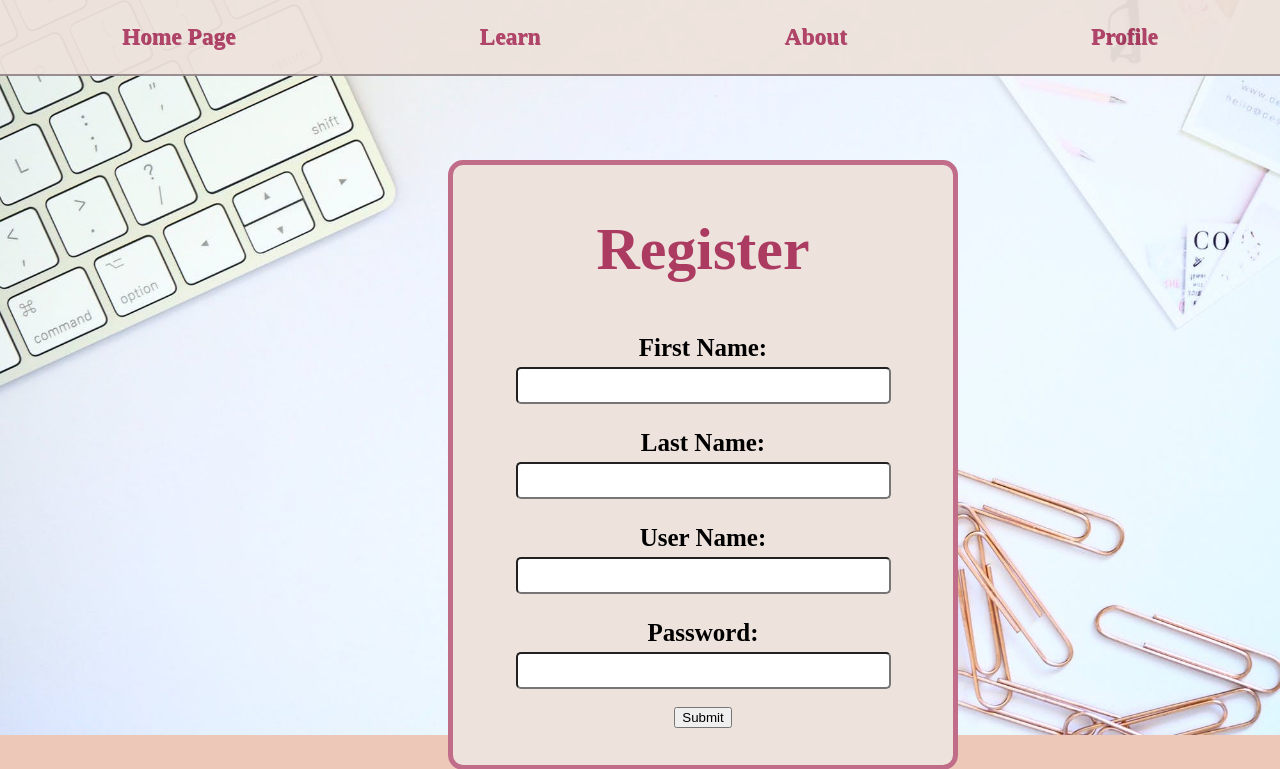
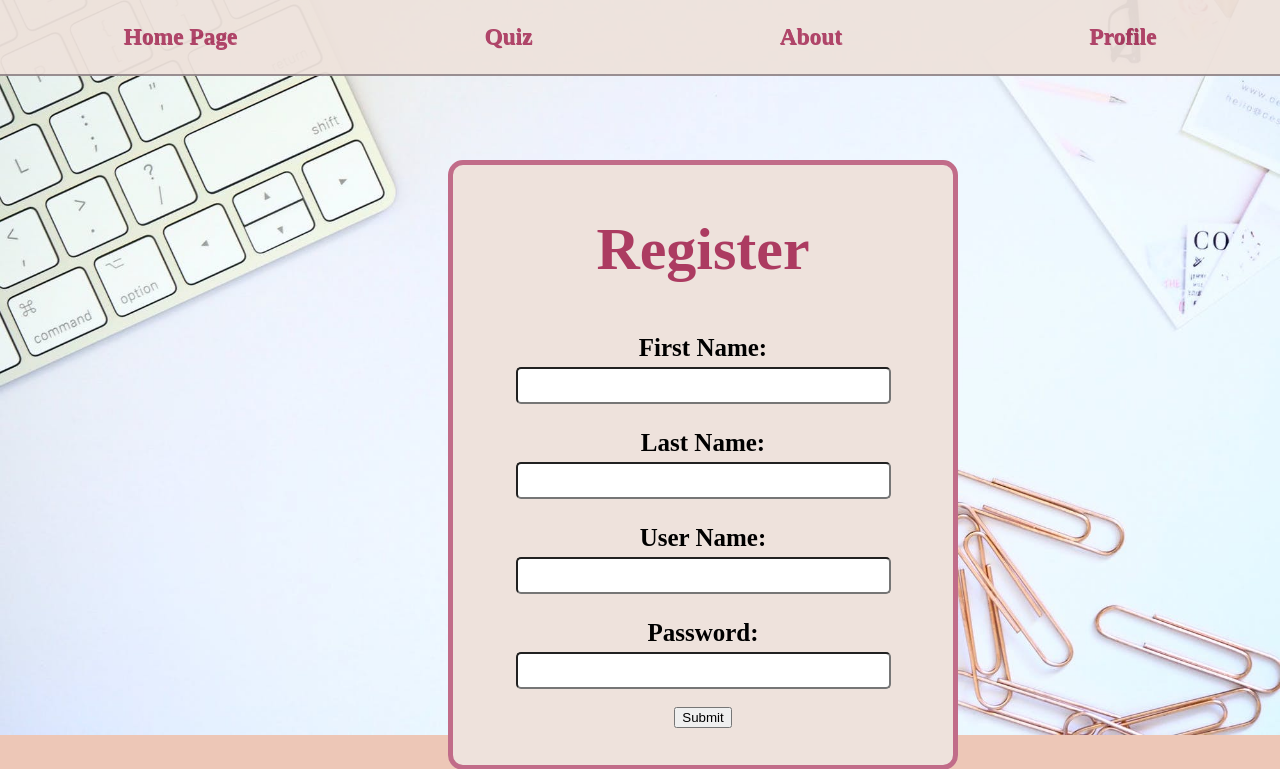
Before and after one commit to jcderry5/shared, a Python web app: template templates/home.html in a window 1280 px wide. Shown: the top 769 px of the page. Run offline with Jinja, Linux system fonts and the light colour scheme; the template is opened without the code that fills it, so the values that code supplies are empty.

Commit message:
no longer takes you to writing always

```diff
--- a/templates/home.html
+++ b/templates/home.html
@@ -82,8 +82,11 @@
       {% elif learning_style == "Auditory"%}
       <h3><a href="/Auditory">Learn</a></h3>
 
+      {% elif learning_style == "Writing"%}
+      <h3><a href="/Writing">Learn</a></h3>
+
       {%else%}
-      <h3><a href="/Writing">Learn</a></h3>
+      <h3><a href="/Quiz">Quiz</a></h3>
 
       {%endif%}
 
```
